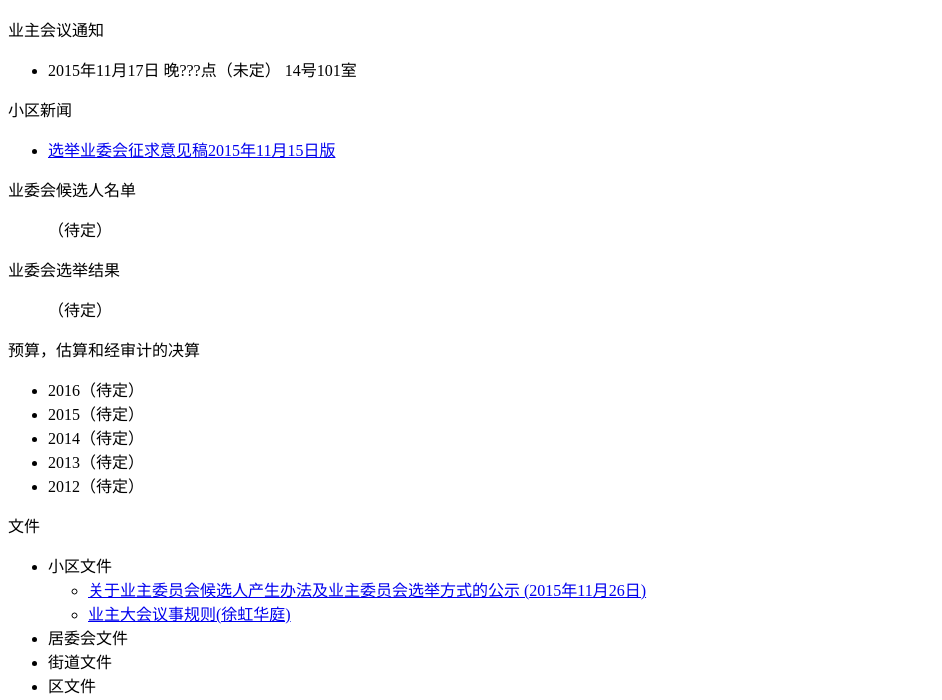
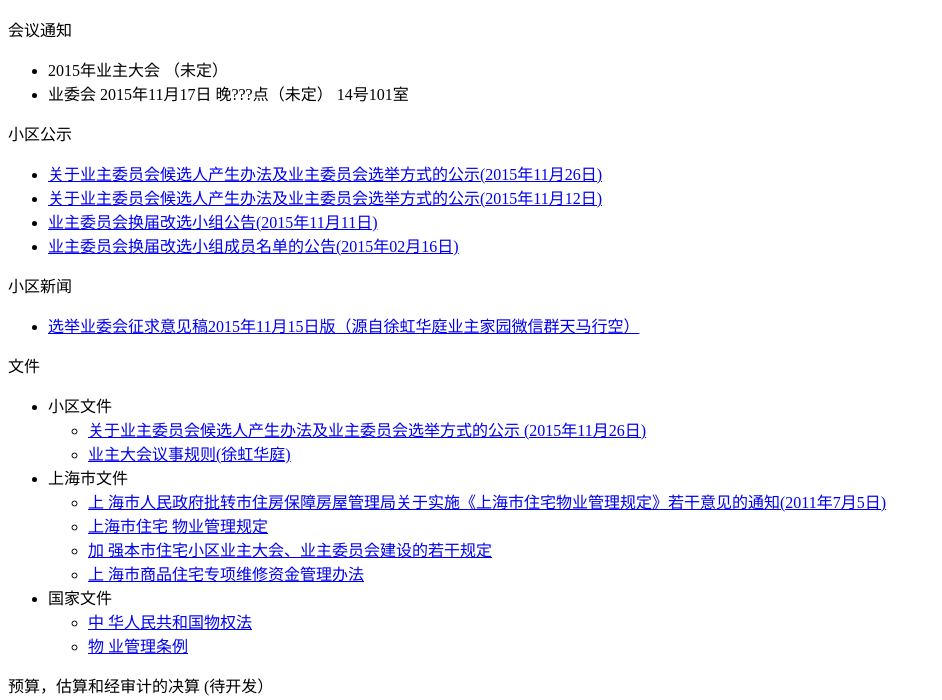
Before and after one commit to whl36512/xhht, a plain HTML site: page index.html in a window 1280 px wide. Shown: the part 46-746 px from the top of the page, without its empty margins (0-942 px from the left). Drawn offline with Linux system fonts and the light colour scheme.

Commit message:
add pictures

```diff
--- a/index.html
+++ b/index.html
@@ -10,55 +10,29 @@
 徐虹华庭, 我的家
 </h2>
 
-业主会议通知
+会议通知
 
 <ul>
+		<li>2015年业主大会 （未定）  </li>
+        <li>业委会 2015年11月17日 晚???点（未定） 14号101室 </li>
+</ul>
 
-        <li>2015年11月17日 晚???点（未定） 14号101室 </li>
-
+小区公示
+<ul>
+      <li><a href="20151126.jpg">关于业主委员会候选人产生办法及业主委员会选举方式的公示(2015年11月26日)</a></li>
+	  <li><a href="20151112.jpg">关于业主委员会候选人产生办法及业主委员会选举方式的公示(2015年11月12日)</a></li>
+	  <li><a href="20151111.jpg">业主委员会换届改选小组公告(2015年11月11日)</a></li>
+      <li><a href="20150216.jpg">业主委员会换届改选小组成员名单的公告(2015年02月16日)</a></li>
 </ul>
 
 小区新闻
-
 <ul>
-
-        <li><a href="board_election_draft.html">选举业委会征求意见稿2015年11月15日版</a></li>
-
+        <li><a href="board_election_draft.html">选举业委会征求意见稿2015年11月15日版（源自徐虹华庭业主家园微信群天马行空）</a></li>
 </ul>
-
-业委会候选人名单
-
-<ul>
-
-（待定）
-
-</ul>
-
-业委会选举结果
-
-<ul>
-
-（待定）
-
-</ul>
-
-预算，估算和经审计的决算
-
-<ul>
-
-        <li>2016（待定）</li>
-        <li>2015（待定）</li>
-        <li>2014（待定）</li>
-        <li>2013（待定）</li>
-        <li>2012（待定）</li>
-
-</ul>
-
 
 文件
 
 <ul>
-
         <li> 小区文件
           <ul>
 		    <li> <a href="board_election_official.html"> 关于业主委员会候选人产生办法及业主委员会选举方式的公示 (2015年11月26日)</a>
@@ -67,9 +41,10 @@
             </li>
           </ul>
         </li>
-        <li>居委会文件</li>
+      <!--  <li>居委会文件</li>
         <li>街道文件</li>
         <li>区文件</li>
+		-->
         <li>上海市文件
           <ul>
             <li> <a href="http://www.shanghai.gov.cn/nw2/nw2314/nw2319/nw2404/nw26274/nw26275/u26aw28036.html">上
@@ -92,5 +67,17 @@
 
 </ul>
 
+预算，估算和经审计的决算 (待开发）
+
+<ul>
+
+        <li>2016（待定）</li>
+        <li>2015（待定）</li>
+        <li>2014（待定）</li>
+        <li>2013（待定）</li>
+        <li>2012（待定）</li>
+
+</ul>
+
       <a href="wechat.html"> </a>
 </body></html>
```
Also changed, not shown: 20150216.jpg (added), 20151111.jpg (added), 20151112.jpg (added), 20151126.jpg (added).
